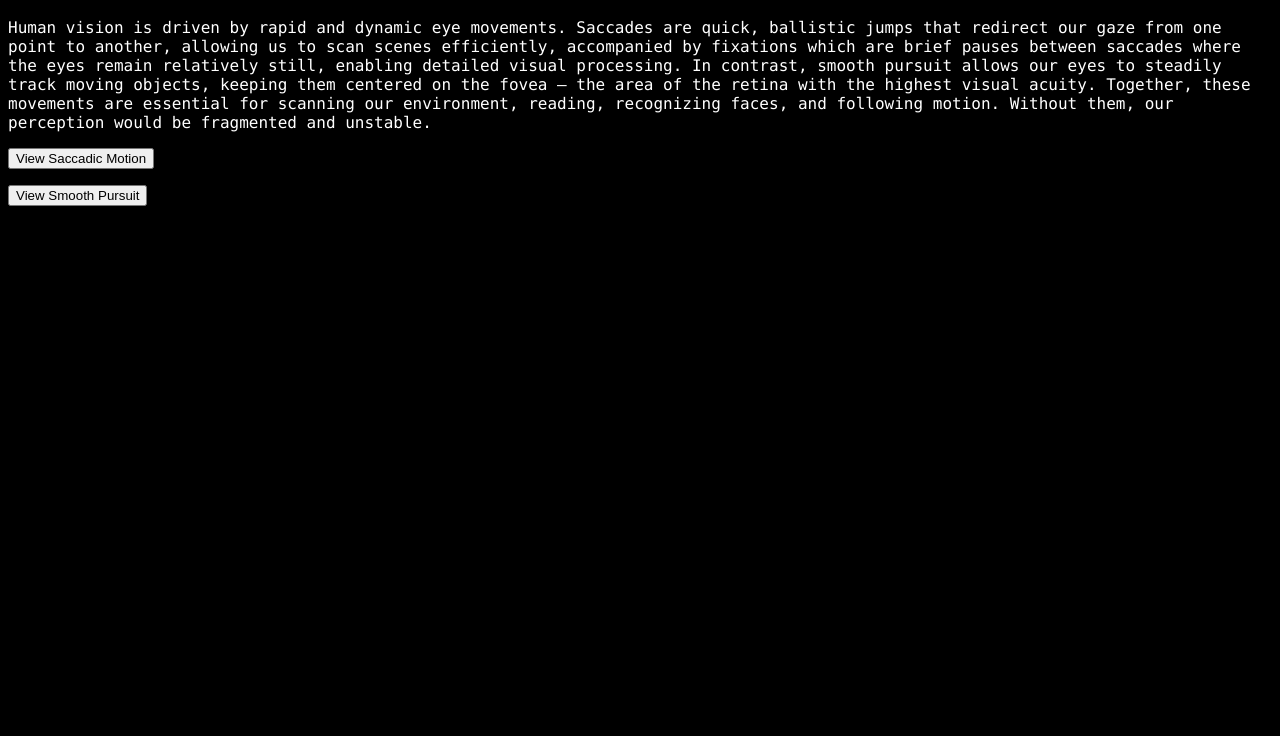
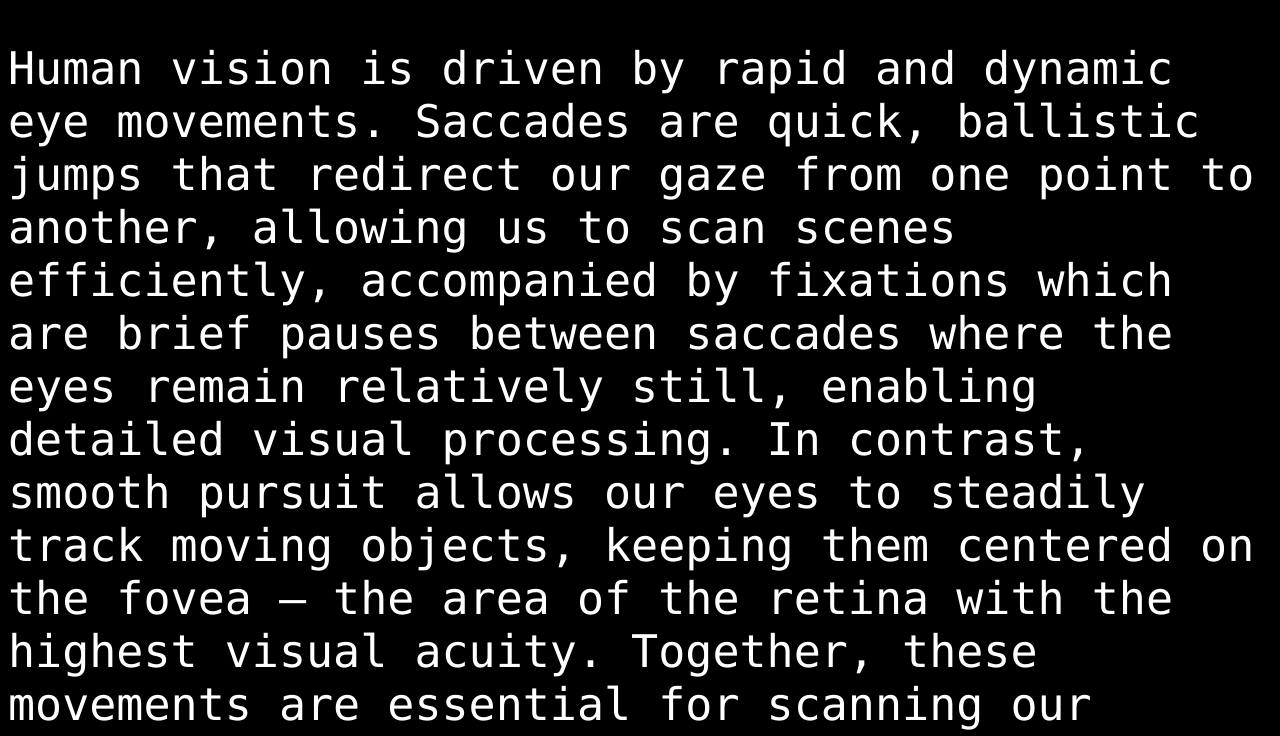
Before and after one commit to Niharika-Mohapatra/Eye-Movement-Simulator, a plain HTML site: page index.html in a window 1280 px wide. Shown: the part 48-784 px from the top of the page. Drawn offline with nearby package versions, Linux system fonts and the light colour scheme.

Commit message:
Added paragraph

```diff
--- a/styles.css
+++ b/styles.css
@@ -4,5 +4,6 @@ body {
 }
 
 p {
+    font-size: 45;
     font-family: "Monaco", "Monospace";
 }
```
